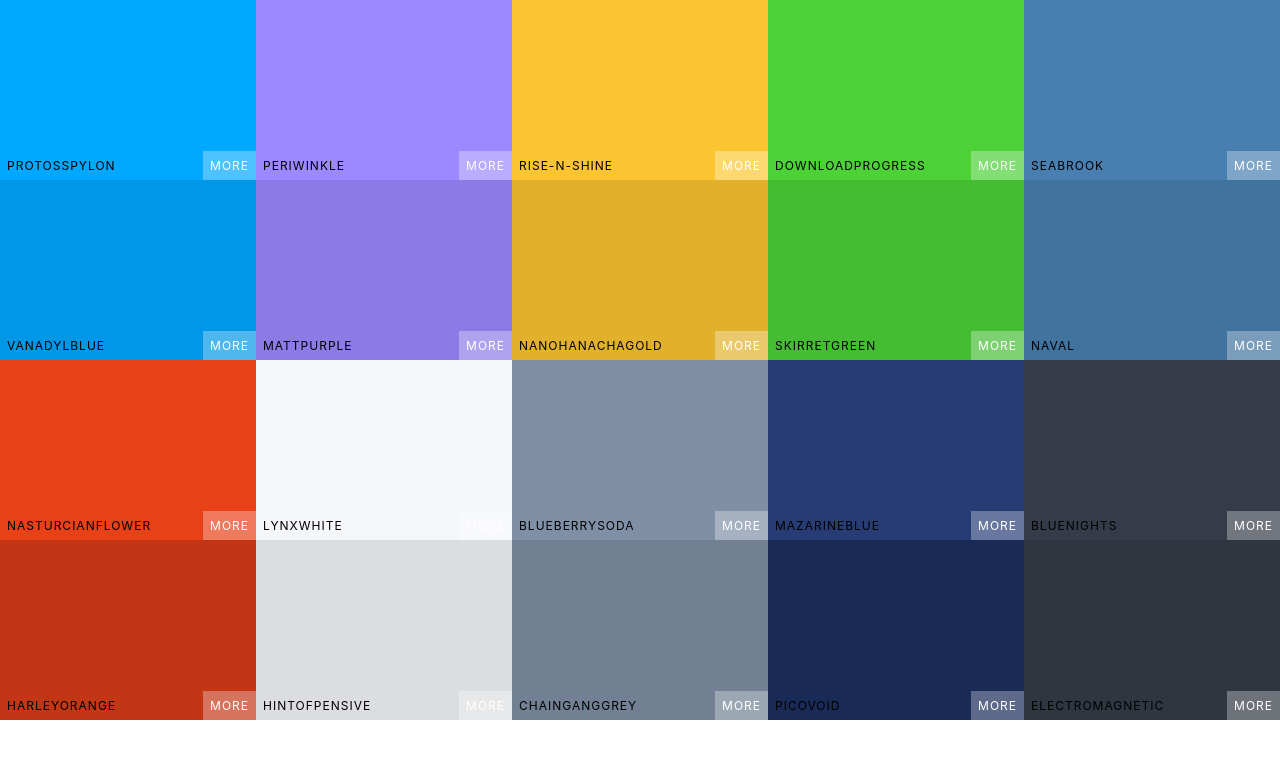
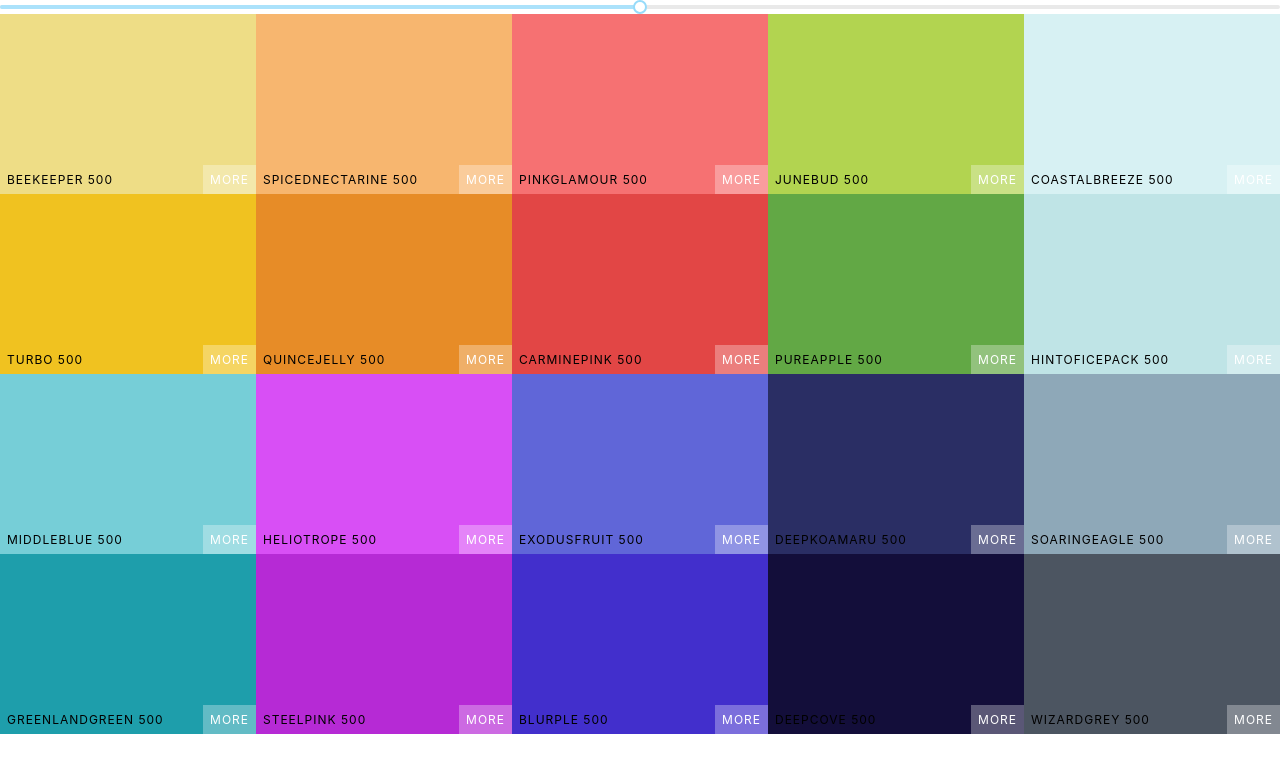
Before and after one commit to GeogriGochev/react-colors-project, a React (Create React App) app: page /react-colors-project/palette/1/1 in a window 1280 px wide. Shown: the top 772 px of the page. Built offline with nearby package versions, Linux system fonts and the light colour scheme.

Commit message:
range slider plus color helper logic

```diff
--- a/package.json
+++ b/package.json
@@ -35,8 +35,10 @@
     ]
   },
   "devDependencies": {
+    "chroma-js": "^2.1.0",
     "gh-pages": "^2.2.0",
     "node-sass": "^4.13.1",
+    "rc-slider": "^9.2.4",
     "react-copy-to-clipboard": "^5.0.2",
     "react-router-dom": "^5.1.2",
     "styled-components": "^5.1.0"
--- a/src/App.js
+++ b/src/App.js
@@ -1,13 +1,16 @@
-import React from 'react';
+import React, { Component } from 'react';
 import Palette from './components/Sections/Palette/Palette.component';
 import seedColors from './data/seedColors';
+import { generatePalette } from './data/colorHelpers';
 
-function App() {
-  return (
-    <div >
-      <Palette palette={seedColors[5]}/>
-    </div>
-  );
+class App extends Component {
+  render() {
+    return (
+      <div >
+        <Palette palette={generatePalette(seedColors[4])}/>
+      </div>
+    )
+  }
 }
 
 export default App;
--- a/src/components/Sections/Palette/Palette.component.jsx
+++ b/src/components/Sections/Palette/Palette.component.jsx
@@ -1,16 +1,37 @@
 import React, { Component } from 'react';
 import ColorBox from '../../Color-box/ColorBox.component';
+import Slider, { Range } from 'rc-slider';
+import 'rc-slider/assets/index.css';
 
 class Palette extends Component {
-    render() {
-        const {colors} = this.props.palette;
-        const ColorBoxes = colors.map( color => (
-            <ColorBox background={color.color} name={color.name}/>
-        ))
+    constructor(props){
+        super(props)
+
+        this.state = {
+            level: 500
+        }
+    }
+
+    changeLevel = level => {
+        this.setState({ level })
+    }
 
 
+    render() {
+        const {level} = this.state;
+        const {colors} = this.props.palette;
+        const ColorBoxes = colors[level].map( color => (
+            <ColorBox background={color.hex} name={color.name} step={100}/>
+        ))
         return (
             <div className='Palette'>
+                <Slider
+                    defaultValue={level}
+                    min={100}
+                    step={100}
+                    max={900}
+                    onAfterChange={this.changeLevel}
+                />
                 {/** NAVBAR GOES HERE */}
                 <div className='Palette-colors' >
                     {
--- /dev/null
+++ b/src/data/colorHelpers.js
@@ -0,0 +1,49 @@
+import chroma from "chroma-js";
+const levels = [50, 100, 200, 300, 400, 500, 600, 700, 800, 900];
+
+function generatePalette(starterPalette) {
+  let newPalette = {
+    paletteName: starterPalette.paletteName,
+    id: starterPalette.id,
+    emoji: starterPalette.emoji,
+    colors: {}
+  };
+  for (let level of levels) {
+    newPalette.colors[level] = [];
+  }
+  for (let color of starterPalette.colors) {
+    let scale = getScale(color.color, 10).reverse();
+    for (let i in scale) {
+      newPalette.colors[levels[i]].push({
+        name: `${color.name} ${levels[i]}`,
+        id: color.name.toLowerCase().replace(/ /g, "-"),
+        hex: scale[i],
+        rgb: chroma(scale[i]).css(),
+        rgba: chroma(scale[i])
+          .css()
+          .replace("rgba", "rgba")
+          .replace(")", ",1.0)")
+      });
+    }
+  }
+  return newPalette;
+}
+function getRange(hexColor) {
+  const end = "#fff";
+  return [
+    chroma(hexColor)
+      .darken(1.4)
+      .hex(),
+    hexColor,
+    end
+  ];
+}
+
+function getScale(hexColor, numberOfColors) {
+  return chroma
+    .scale(getRange(hexColor))
+    .mode("lab")
+    .colors(numberOfColors);
+}
+
+export { generatePalette };
```
Also changed, not shown: 1 other file (tests, documents, lock files or other folders).
